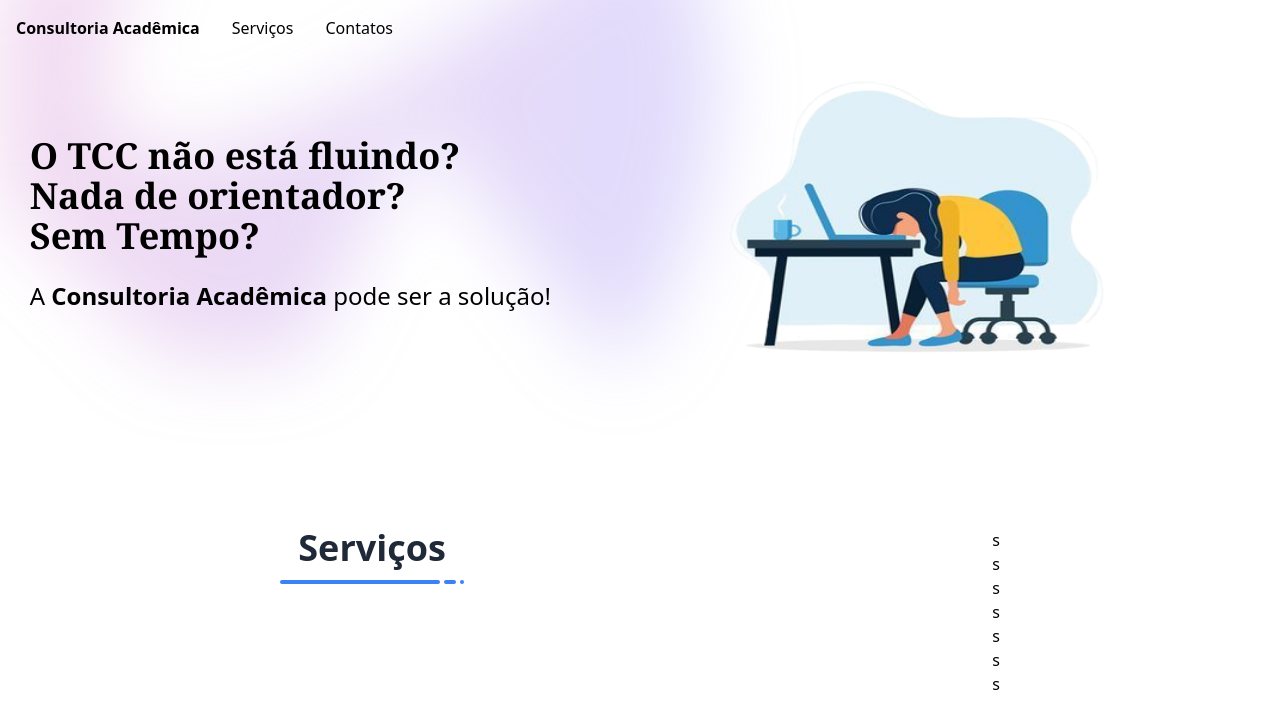
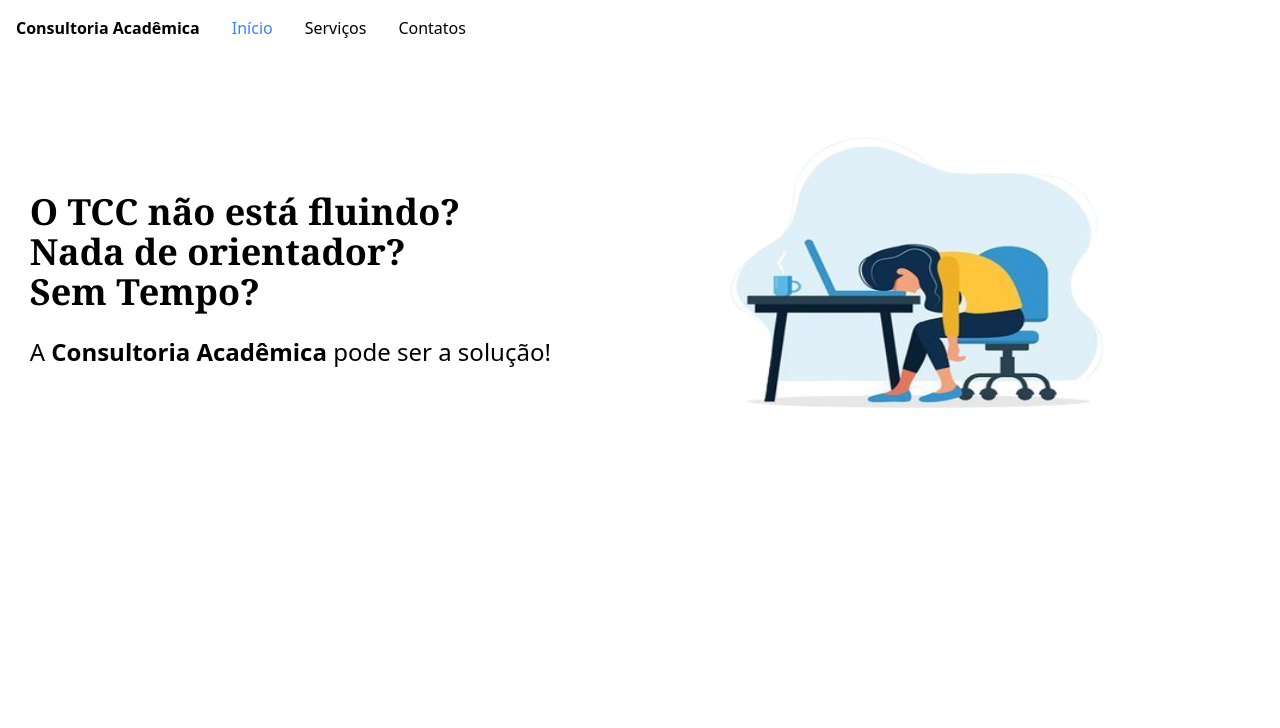
Before and after one commit to rafatosta/consultoria-academica, a React (Vite) app: page / in a window 1280 px wide. Shown: the top 728 px of the page. Built offline with nearby package versions, Linux system fonts and the light colour scheme.

Commit message:
Roteamento das páginas

```diff
--- a/package.json
+++ b/package.json
@@ -12,7 +12,8 @@
     "@headlessui/react": "^1.7.7",
     "@heroicons/react": "^2.0.13",
     "react": "^18.2.0",
-    "react-dom": "^18.2.0"
+    "react-dom": "^18.2.0",
+    "react-router-dom": "^6.6.1"
   },
   "devDependencies": {
     "@types/react": "^18.0.24",
--- a/src/App.tsx
+++ b/src/App.tsx
@@ -1,42 +1,19 @@
-import Navbar from "./components/Navbar";
-import ServicesBanner from "./components/ServicesBanner";
+import {Navbar} from "./components/Navbar";
 import Home from "./pages/Home";
+import Services from "./pages/Services";
+import Contacts from "./pages/Contacts";
+import { Route, Routes } from "react-router-dom";
 
 function App() {
   return (
     <div className="flex flex-col w-full h-screen">
-      <div className="absolute inset-x-0 top-[-5rem] -z-10 transform-gpu overflow-hidden blur-2xl sm:top-[-20rem]">
-        <svg
-          className="relative left-[calc(50%-11rem)] -z-10 h-[21.1875rem] max-w-none -translate-x-1/2 rotate-[30deg] sm:left-[calc(50%-30rem)] sm:h-[42.375rem]"
-          viewBox="0 0 1155 678"
-          fill="none"
-          xmlns="http://www.w3.org/2000/svg"
-        >
-          <path
-            fill="url(#45de2b6b-92d5-4d68-a6a0-9b9b2abad533)"
-            fillOpacity=".3"
-            d="M317.219 518.975L203.852 678 0 438.341l317.219 80.634 204.172-286.402c1.307 132.337 45.083 346.658 209.733 145.248C936.936 126.058 882.053-94.234 1031.02 41.331c119.18 108.451 130.68 295.337 121.53 375.223L855 299l21.173 362.054-558.954-142.079z"
-          />
-          <defs>
-            <linearGradient
-              id="45de2b6b-92d5-4d68-a6a0-9b9b2abad533"
-              x1="1155.49"
-              x2="-78.208"
-              y1=".177"
-              y2="474.645"
-              gradientUnits="userSpaceOnUse"
-            >
-              <stop stopColor="#9089FC"></stop>
-              <stop offset="1" stopColor="#FF80B5"></stop>
-            </linearGradient>
-          </defs>
-        </svg>
-      </div>
-      <Navbar />
-      <Home />
-       <div >
-        <ServicesBanner />
-      </div>
+      <Navbar/>
+      <Routes>
+        <Route path="/" element={<Home />} />
+        <Route path="/servicos" element={<Services />} />
+        <Route path="/contatos" element={<Contacts />} />
+      </Routes>
+
     </div>
   );
 }
--- /dev/null
+++ b/src/components/Background.tsx
@@ -0,0 +1,33 @@
+function Background() {
+  return (
+    <div className="absolute inset-x-0 top-[-5rem] -z-10 transform-gpu overflow-hidden blur-2xl sm:top-[-20rem]">
+      <svg
+        className="relative left-[calc(50%-11rem)] -z-10 h-[21.1875rem] max-w-none -translate-x-1/2 rotate-[30deg] sm:left-[calc(50%-30rem)] sm:h-[42.375rem]"
+        viewBox="0 0 1155 678"
+        fill="none"
+        xmlns="http://www.w3.org/2000/svg"
+      >
+        <path
+          fill="url(#45de2b6b-92d5-4d68-a6a0-9b9b2abad533)"
+          fillOpacity=".3"
+          d="M317.219 518.975L203.852 678 0 438.341l317.219 80.634 204.172-286.402c1.307 132.337 45.083 346.658 209.733 145.248C936.936 126.058 882.053-94.234 1031.02 41.331c119.18 108.451 130.68 295.337 121.53 375.223L855 299l21.173 362.054-558.954-142.079z"
+        />
+        <defs>
+          <linearGradient
+            id="45de2b6b-92d5-4d68-a6a0-9b9b2abad533"
+            x1="1155.49"
+            x2="-78.208"
+            y1=".177"
+            y2="474.645"
+            gradientUnits="userSpaceOnUse"
+          >
+            <stop stopColor="#9089FC"></stop>
+            <stop offset="1" stopColor="#FF80B5"></stop>
+          </linearGradient>
+        </defs>
+      </svg>
+    </div>
+  );
+}
+
+export default Background;
--- a/src/components/MenuButton.tsx
+++ b/src/components/MenuButton.tsx
@@ -2,13 +2,10 @@ import { Menu, Transition } from "@headlessui/react";
 import { Fragment } from "react";
 import { Bars3Icon } from "@heroicons/react/20/solid";
 
+import { Link } from "react-router-dom";
+import { navigation } from "./Navbar";
+
 export function MenuButton() {
-  const links = [
-    { href: "/account-settings", label: "Account settings" },
-    { href: "/support", label: "Support" },
-    { href: "/license", label: "License" },
-    { href: "/sign-out", label: "Sign out" },
-  ];
   return (
     <Menu as="div" className="relative inline-block text-left">
       <div>
@@ -30,17 +27,18 @@ export function MenuButton() {
       >
         <Menu.Items className="absolute right-0 mt-2 w-56 origin-top-right divide-y divide-gray-100 rounded-md bg-white shadow-lg ring-1 ring-black ring-opacity-5 focus:outline-none">
           <div className="px-1 py-1 ">
-            {links.map((link) => {
+            {navigation.map((link) => {
               return (
-                <Menu.Item key={link.label}>
+                <Menu.Item key={link.name}>
                   {({ active }) => (
-                    <button
+                    <Link
+                      to={link.href}
                       className={`${
                         active ? "bg-blue-400 text-white" : "text-gray-900"
                       } group flex w-full items-center rounded-md px-2 py-2 text-sm font-bold`}
                     >
-                      {link.label}
-                    </button>
+                      {link.name}
+                    </Link>
                   )}
                 </Menu.Item>
               );
--- a/src/components/Navbar.tsx
+++ b/src/components/Navbar.tsx
@@ -1,12 +1,35 @@
-import {MenuButton} from "./MenuButton";
+import { MenuButton } from "./MenuButton";
+import { useLocation, Link } from "react-router-dom";
+import { useEffect } from "react";
 
-function Navbar() {
+export const navigation = [
+  { name: "Início", href: "/" },
+  { name: "Serviços", href: "/servicos" },
+  { name: "Contatos", href: "/contatos" },
+];
+
+export function Navbar() {
+  const location = useLocation();
+
   return (
-    <div className="absolute flex flex-row gap-x-8 justify-between w-full p-4">
-      <div className="font-bold">Consultoria Acadêmica</div>
+    <div className="flex flex-row gap-x-8 justify-between w-full p-4">
+      <Link to="/" className="font-bold">
+        Consultoria Acadêmica{" "}
+      </Link>
       <div className="sm:flex flex-1 hidden justify-start flex-row gap-x-8  ">
-        <button>Serviços</button>
-        <button>Contatos</button>
+        {navigation.map((item) => {
+          return (
+            <Link
+              key={item.name}
+              to={item.href}
+              className={
+                location.pathname == item.href ? "text-blue-500" : "text-black"
+              }
+            >
+              {item.name}
+            </Link>
+          );
+        })}
       </div>
       <div className="sm:hidden inline-block">
         <MenuButton />
@@ -14,5 +37,3 @@ function Navbar() {
     </div>
   );
 }
-
-export default Navbar;
--- a/src/main.tsx
+++ b/src/main.tsx
@@ -1,10 +1,13 @@
-import React from 'react'
-import ReactDOM from 'react-dom/client'
-import App from './App'
-import './index.css'
+import React from "react";
+import ReactDOM from "react-dom/client";
+import App from "./App";
+import "./index.css";
+import { BrowserRouter } from "react-router-dom";
 
-ReactDOM.createRoot(document.getElementById('root') as HTMLElement).render(
+ReactDOM.createRoot(document.getElementById("root") as HTMLElement).render(
   <React.StrictMode>
-    <App />
+    <BrowserRouter>
+      <App />
+    </BrowserRouter>
   </React.StrictMode>
-)
+);
--- /dev/null
+++ b/src/pages/Contacts.tsx
@@ -0,0 +1,5 @@
+function Contacts() {
+  return <div>Contatos</div>;
+}
+
+export default Contacts;
--- a/src/pages/Services.tsx
+++ b/src/pages/Services.tsx
@@ -1,11 +1,9 @@
 function Services() {
     return (
       <div
-        className="flex flex-col justify-center items-center py-20
-        sm:flex-row sm:items-start sm:justify-around px-4
-        /*bg-gradient-to-r  from-green-400/30 to-blue-100/20 */ "
+
       >
-
+       Serviços
       </div>
     );
   }
```
Also changed, not shown: 1 other file (tests, documents, lock files or other folders).
